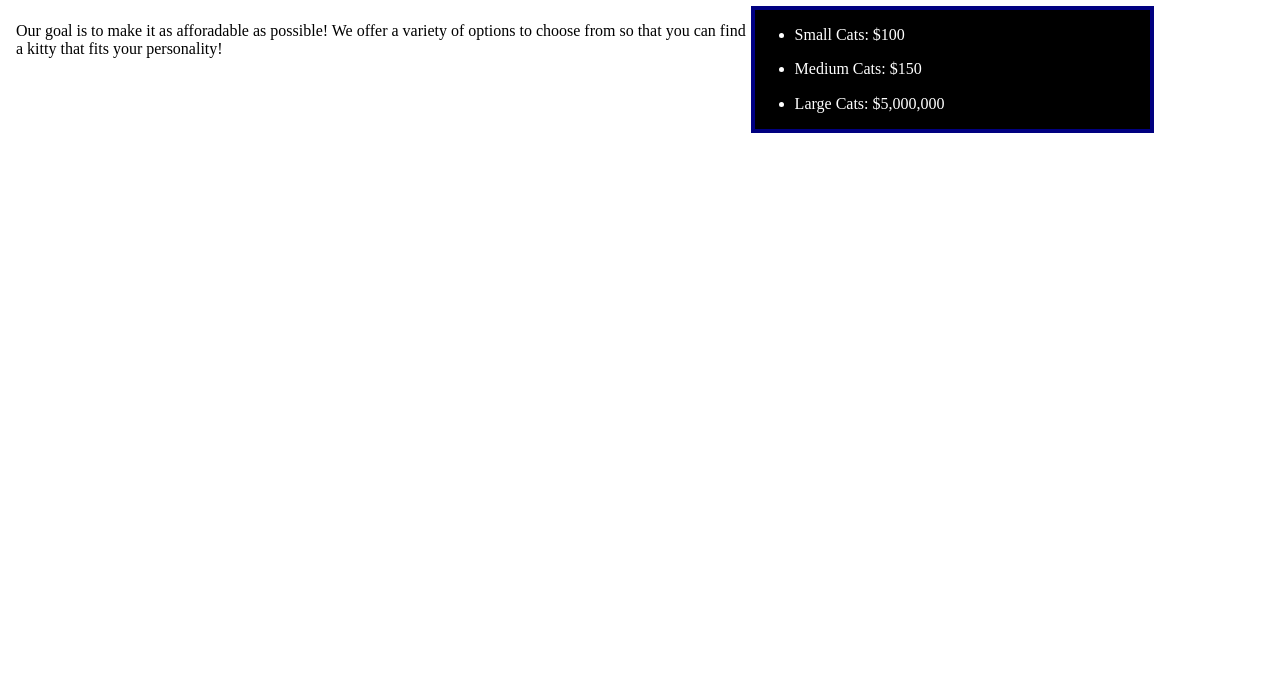
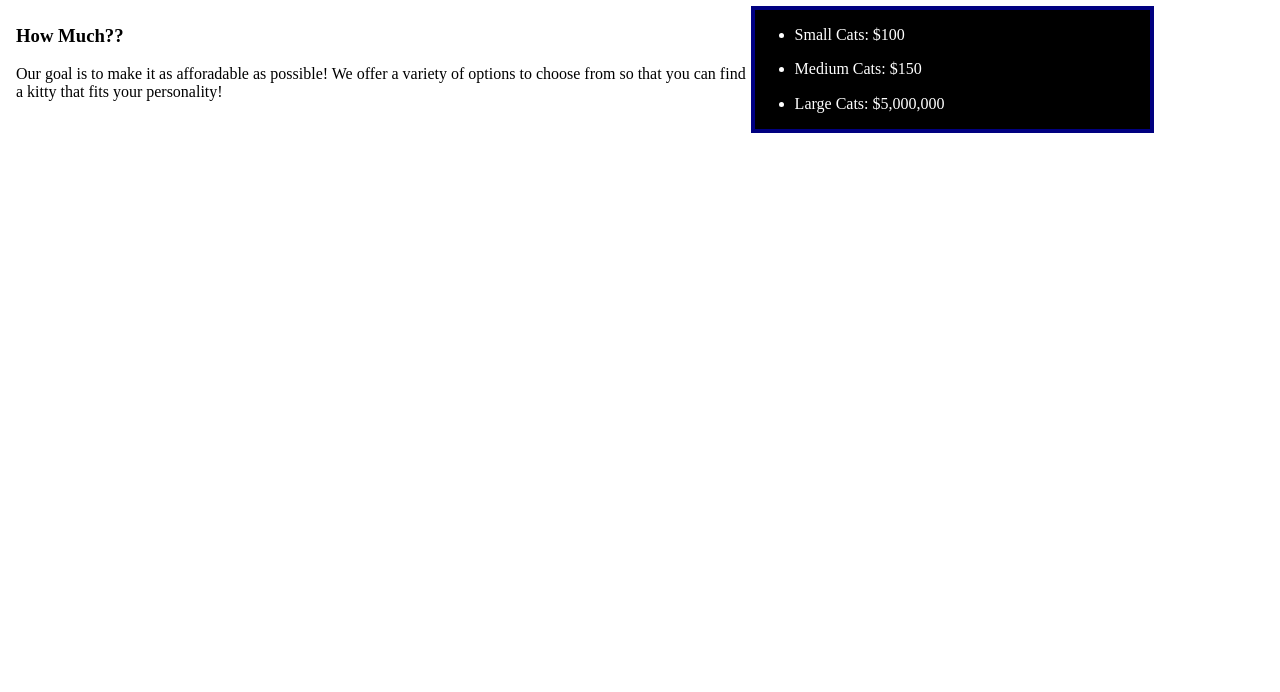
Before and after one commit to tatsuroaoki/mockup-practice, a plain HTML site: page rates.html in a window 1280 px wide. Shown: the part 108-800 px from the top of the page. Drawn offline with Linux system fonts and the light colour scheme.

Commit message:
changed tags from <section> to <div>

```diff
--- a/rates.html
+++ b/rates.html
@@ -9,8 +9,9 @@
 	<body>
 		<a href="index.html">Home</a>
 		<h1 class="title">Rates</h1>
-		<section class="main-page">
+		<div class="main-page">
 			<article>
+				<h3>How Much??</h3>
 				<p>Our goal is to make it as afforadable as possible! We offer a variety of options to choose from so that you can find a kitty that fits your personality!</p>
 			</article>
 			<aside>
@@ -20,6 +21,6 @@
 					<li>Large Cats: $5,000,000</li>
 				</ul>
 			</aside>
-		</section>
+		</div>
 	</body>
 </html>
```
